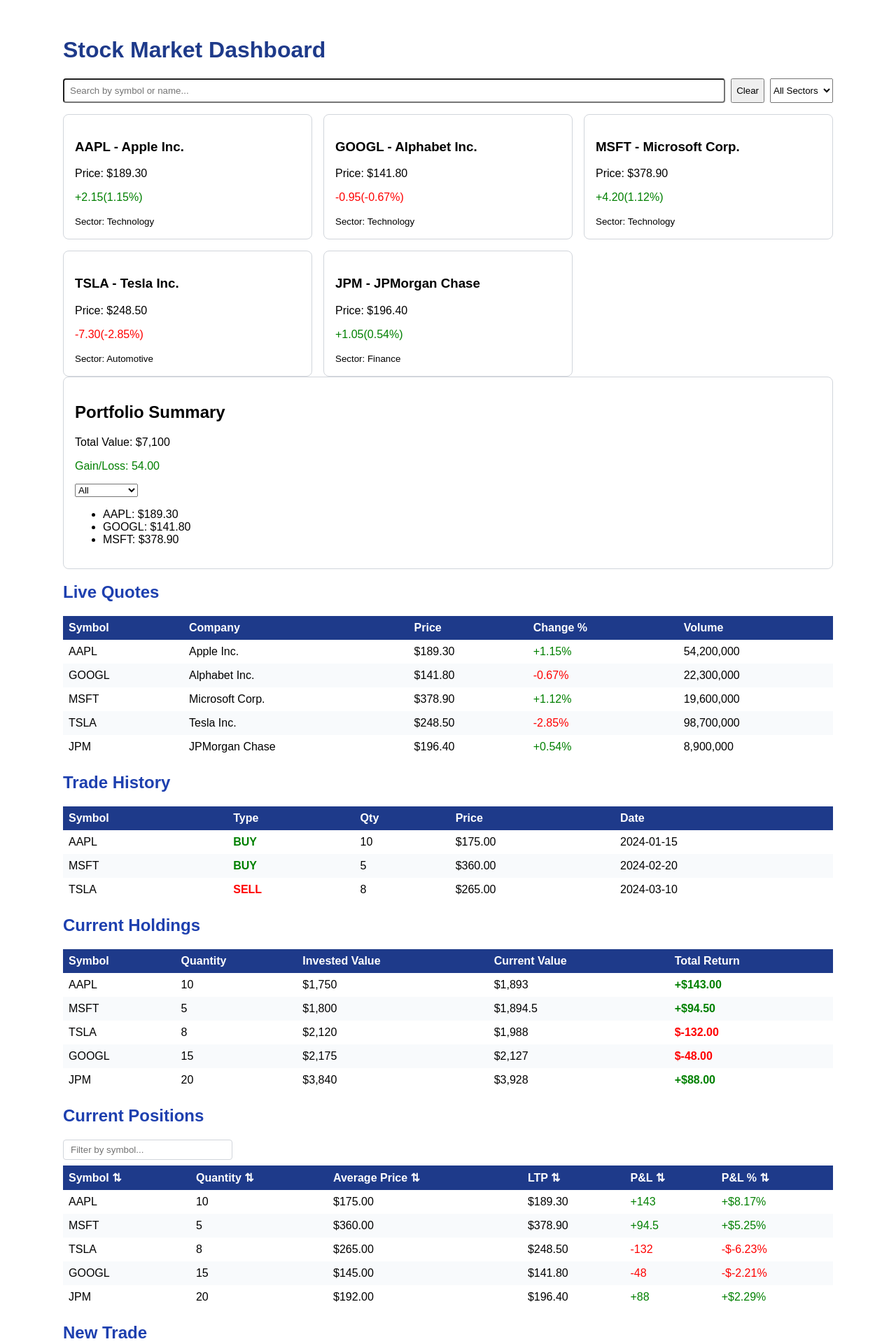
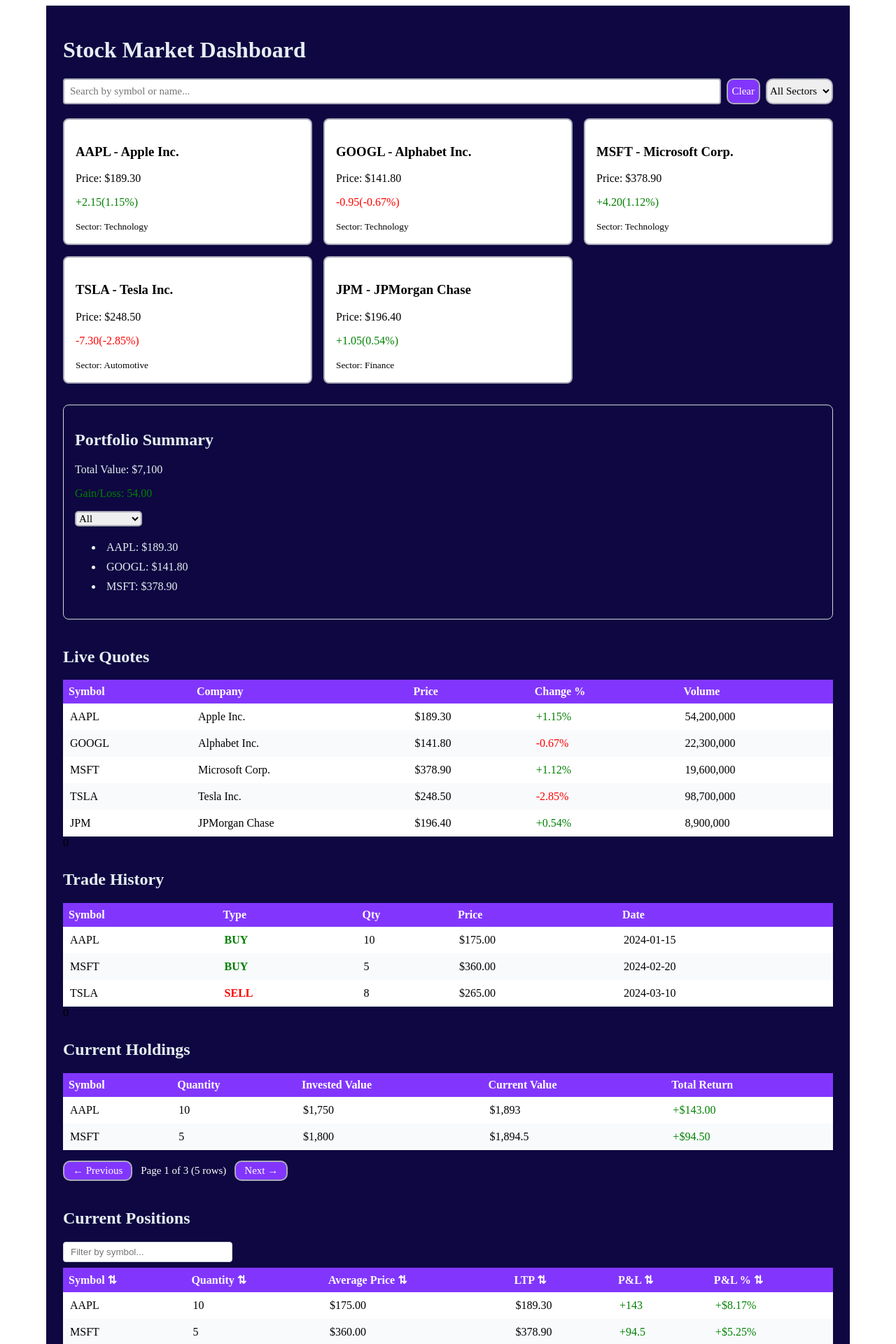
Before and after one commit to sanikasule/week2-sanika, a React (Vite) app: page / in a window 1280 px wide. Shown: the top 1920 px of the page at 70% size. Built offline with nearby package versions, Linux system fonts and the light colour scheme.

Commit message:
pagination added in same branch as filtering feature

```diff
--- a/src/App.tsx
+++ b/src/App.tsx
@@ -39,8 +39,8 @@
   };
 
   return (
-    <div style={{ maxWidth: 1100, margin: '0 auto', padding: 24, fontFamily: 'Arial, sans-serif' }}>
-    <h1 style={{ color: '#1E3A8A' }}>Stock Market Dashboard</h1>
+    <div style={{ maxWidth: 1100, margin: '0 auto', padding: 24, fontFamily: 'Times New Roman, serif', background: '#0e0741' }}>
+    <h1 style={{ color: '#E6EDF3' }}>Stock Market Dashboard</h1>
     {/* Event Typing */}
     <SearchBar onSearch={setSearchQuery} onFilterChange={setSectorFilter}
     placeholder='Search by symbol or name...'/>
@@ -57,10 +57,11 @@
     <PortfolioSummary availableStocks={stocks} />
 
     {/* Generic Components — Stock table */}
-    <h2 style={{ color: '#1E40AF' }}>Live Quotes</h2>
+    <h2 style={{ color: '#E6EDF3', marginTop: 40 }}>Live Quotes</h2>
       <DataTable<Stock>
         data={filteredStocks}
         rowKey='id' onRowClick={setSelectedStock} emptyMessage='No stocks match your search.'
+        pageSize={0}
         columns={[
         { key: 'symbol', header: 'Symbol' },
         { key: 'name', header: 'Company' },
@@ -80,10 +81,11 @@
         ]}
       />
       {/* Generic Components — Trade table */}
-      <h2 style={{ color: '#1E40AF' }}>Trade History</h2>
+      <h2 style={{ color: '#E6EDF3', marginTop: 30 }}>Trade History</h2>
       <DataTable<Trade>
         data={tradeHistory}
         rowKey='id'
+        pageSize={0}
         columns={[
           { key: 'symbol', header: 'Symbol' },
           {
@@ -101,10 +103,11 @@
       />
 
       {/* holdings table */}
-      <h2 style={{ color: '#1E40AF' }}>Current Holdings</h2>
+      <h2 style={{ color: '#E6EDF3', marginTop: 30 }}>Current Holdings</h2>
       <DataTable<Holding>
         data={holdings}
         rowKey='id'
+        pageSize={2}
         columns={[
           { key: 'symbol', header: 'Symbol' },
           { key: 'qty', header: 'Quantity'  },
@@ -114,7 +117,7 @@
             key: 'totalReturn', header: 'Total Return',
             render: v => {
               const n = Number(v);
-              return <span style={{ color: n >= 0 ? 'green' : 'red', fontWeight: 'bold' }}>
+              return <span style={{ color: n >= 0 ? 'green' : 'red' }}>
                 {n >= 0 ? '+' : ''}${n.toFixed(2)}
               </span>;
           }},
@@ -122,11 +125,12 @@
       />
 
       {/* positions table */}
-      <h2 style={{ color: '#1E40AF' }}>Current Positions</h2>
+      <h2 style={{ color: '#E6EDF3', marginTop: 40 }}>Current Positions</h2>
       <DataTable<Position>
         data={positions}
         rowKey='id'
         filterKey='symbol'
+        pageSize={2}
         columns={[
           { key: 'symbol', header: 'Symbol', sortable: true },
           { key: 'qty', header: 'Quantity', sortable: true  },
@@ -153,7 +157,7 @@
       />
 
       {/* Utility Types */}
-      <h2 style={{ color: '#1E40AF' }}>New Trade</h2>
+      <h2 style={{ color: '#E6EDF3', marginTop: 40 }}>New Trade</h2>
       <TradeForm
         stocks={stocks}
         onSubmitTrade={handleNewTrade}
--- a/src/components/DataTable.tsx
+++ b/src/components/DataTable.tsx
@@ -1,4 +1,4 @@
-import React, { useState } from "react";
+import React, { useState, useEffect } from "react";
 
 //col definition is generic
 interface Column<T> {
@@ -17,6 +17,7 @@
     onRowClick?: (row: T) => void;
     emptyMessage?: string;
     filterKey?: keyof T;
+    pageSize: number;
 }
 
 type SortDir = 'asc' | 'desc' | null; //since used here only the values accepted
@@ -33,7 +34,8 @@
     rowKey,
     onRowClick,
     emptyMessage = 'No data found.',
-    filterKey
+    filterKey,
+    pageSize
 }: DataTableProps<T>) {
     if (data.length === 0) return <p>{emptyMessage}</p>
 
@@ -60,6 +62,17 @@
     const filtered = filterText && filterKey ?
     sorted.filter(row => String(row[filterKey]).toLowerCase().includes(filterText.toLowerCase())) : sorted;
 
+    const [page, setPage] = useState(1);
+    const totalPages = pageSize ? Math.ceil(filtered.length / pageSize) : 1;
+
+    const safePage = Math.min(page, Math.max(1, totalPages));
+
+    const paginated = pageSize ? filtered.slice((safePage - 1) * pageSize, safePage * pageSize) : filtered;
+
+    useEffect(() => {
+        setPage(1);
+    }, [filterText]);
+
     return (
         <>
             {filterKey && (
@@ -77,7 +90,7 @@
             <thead>
                 <tr style={{background: '#1e3a8a', color: '#fff'}}>
                     {columns.map(col => (
-                        <th key={String(col.key)} style={{padding: 8, textAlign: 'left', cursor: col.sortable ? 'pointer' : 'default', background: '#1E3A8A', color: '#fff', userSelect: 'none'}}
+                        <th key={String(col.key)} style={{padding: 8, textAlign: 'left', cursor: col.sortable ? 'pointer' : 'default', background: '#8236fd', color: '#fff', userSelect: 'none'}}
                         onClick={() => col.sortable && handleSort(col.key)}>
                             {col.header}
                             {col.sortable && sorting.key === col.key ? (sorting.dir === 'asc' ? ' ▲' : ' ▼') : col.sortable ? ' ⇅' : ''}
@@ -86,12 +99,12 @@
                 </tr>
             </thead>
             <tbody>
-                {filtered.map((row, ri) => (
+                {paginated.map((row, ri) => (
                     <tr key={String(row[rowKey])} onClick={() => onRowClick?.(row)}
                     style={{background: ri%2 === 0 ? '#fff': '#f8fafc',
                     cursor: onRowClick ? 'pointer' : 'default'}}>
                         {columns.map(col => (
-                            <td key={String(col.key)} style={{padding: 8}}>
+                            <td key={String(col.key)} style={{padding: 10}}>
                                 {col.render ? col.render(row[col.key], row) : String(row[col.key])}
                             </td>
                         ))}
@@ -99,6 +112,27 @@
                 ))}
             </tbody>
         </table>
+
+        {pageSize && totalPages > 1 && (
+            <div style={{ display: 'flex', alignItems: 'center', gap: 12, marginTop: 15 }}>
+                <button disabled={safePage <= 1} onClick={() => setPage(p => Math.max(1, p - 1))}
+                style={{ padding: '4px 12px', cursor: safePage <= 1 ? 'not-allowed' : 'pointer', background: '#8236fd', color: '#fff', border: '2px solid #ababb9', borderRadius: 10, fontFamily: 'Times New Roman, serif', fontSize: '15px' }}
+            >
+                    ← Previous
+                </button>
+
+                <span style={{ fontSize: '15px', color: '#fff' }}>
+                    Page {safePage} of {totalPages} {' '}({filtered.length} rows)
+                </span>
+
+                <button disabled={safePage >= totalPages}
+                onClick={() => setPage(p => Math.min(totalPages, p + 1))}
+                style={{ padding: '4px 12px', cursor: safePage >= totalPages ? 'not-allowed' : 'pointer', background: '#8236fd', color: '#fff', border: '2px solid #ababb9', borderRadius: 10, fontFamily: 'Times New Roman, serif', fontSize: '15px' }}
+                >
+                    Next →
+                </button>
+            </div>
+        )}
         </>
     )
 }
--- a/src/components/PortfolioSummary.tsx
+++ b/src/components/PortfolioSummary.tsx
@@ -52,13 +52,13 @@
     if(portfolio.error) return <p>Error: {portfolio.error}</p>;
 
     return (
-        <div style={{border: '1px solid #d1d5db', borderRadius: 8, padding: 16}}>
+        <div style={{border: '1px solid #d1d5db', borderRadius: 8, padding: 16, marginTop: 30, color: '#E6EDF3'}}>
             <h2>Portfolio Summary</h2>
             <p>Total Value: ${portfolio.totalValue.toLocaleString()}</p>
             <p style={{color: portfolio.gainLoss >= 0 ? 'green' : 'red'}}>
                 Gain/Loss: {portfolio.gainLoss.toFixed(2)}
             </p>
-            <select value={selectedSector} onChange={e => setSelectedSector(e.target.value)}>
+            <select value={selectedSector} onChange={e => setSelectedSector(e.target.value)} style={{border: '2px solid #ababb9', borderRadius: 5, fontFamily: 'Times New Roman, serif', fontSize: '15px'}}>
                 <option>All</option>
                 <option>Technology</option>
                 <option>Automotive</option>
@@ -66,7 +66,7 @@
             </select>
             <ul>
                 {filtered.map(s =>
-                    <li key={s.id}>{s.symbol}: ${s.price.toFixed(2)}</li>
+                    <li key={s.id} style={{padding: 5}}>{s.symbol}: ${s.price.toFixed(2)}</li>
                 )}
             </ul>
         </div>
--- a/src/components/SearchBar.tsx
+++ b/src/components/SearchBar.tsx
@@ -38,11 +38,11 @@
     };
 
     return (
-        <div style={{display: 'flex', gap: 8, marginBottom: 16}}>
+        <div style={{display: 'flex', gap: 8, marginBottom: 20}}>
             <input value={query} onChange={handleInputChange} onKeyDown={handleKeyDown}
-            placeholder={placeholder} style={{flex: 1, padding: 8, borderRadius: 4}}/>
-            <button onClick={handleClear}>Clear</button>
-            <select onChange={handleSectorChange}>
+            placeholder={placeholder} style={{flex: 1, padding: 8, border: '2px solid #ababb9',borderRadius: 4, background: '#fff', color: '#E6EDF3', fontFamily: 'Times New Roman, serif', fontSize: '15px'}}/>
+            <button onClick={handleClear} style={{background: '#8236fd', color: '#fff', border: '2px solid #ababb9', borderRadius: 10, fontFamily: 'Times New Roman, serif', fontSize: '15px'}}>Clear</button>
+            <select onChange={handleSectorChange} style={{border: '2px solid #ababb9', borderRadius: 10, fontFamily: 'Times New Roman, serif', fontSize: '15px'}}>
                 <option value="">All Sectors</option>
                 <option value="Technology">Technology</option>
                 <option value="Automotive">Automotive</option>
--- a/src/components/StockCard.tsx
+++ b/src/components/StockCard.tsx
@@ -18,7 +18,7 @@
 
     return (
         <div onClick={() => onSelect?. (stock)}
-        style={{border: isSelected ? '2px solid #1E40AF' : '1px solid #D1D5DB', borderRadius: 8,
+        style={{border: isSelected ? '2px solid #1E40AF' : '2px solid #ababb9', borderRadius: 8,
             padding: 16, cursor: 'pointer', background: isSelected ? '#DBEAFE' : '#fff'
         }}>
             <h3>{stock.symbol} - {stock.name}</h3>
```
Also changed, not shown: src/components/TradeForm.tsx (+5 -5 lines).
